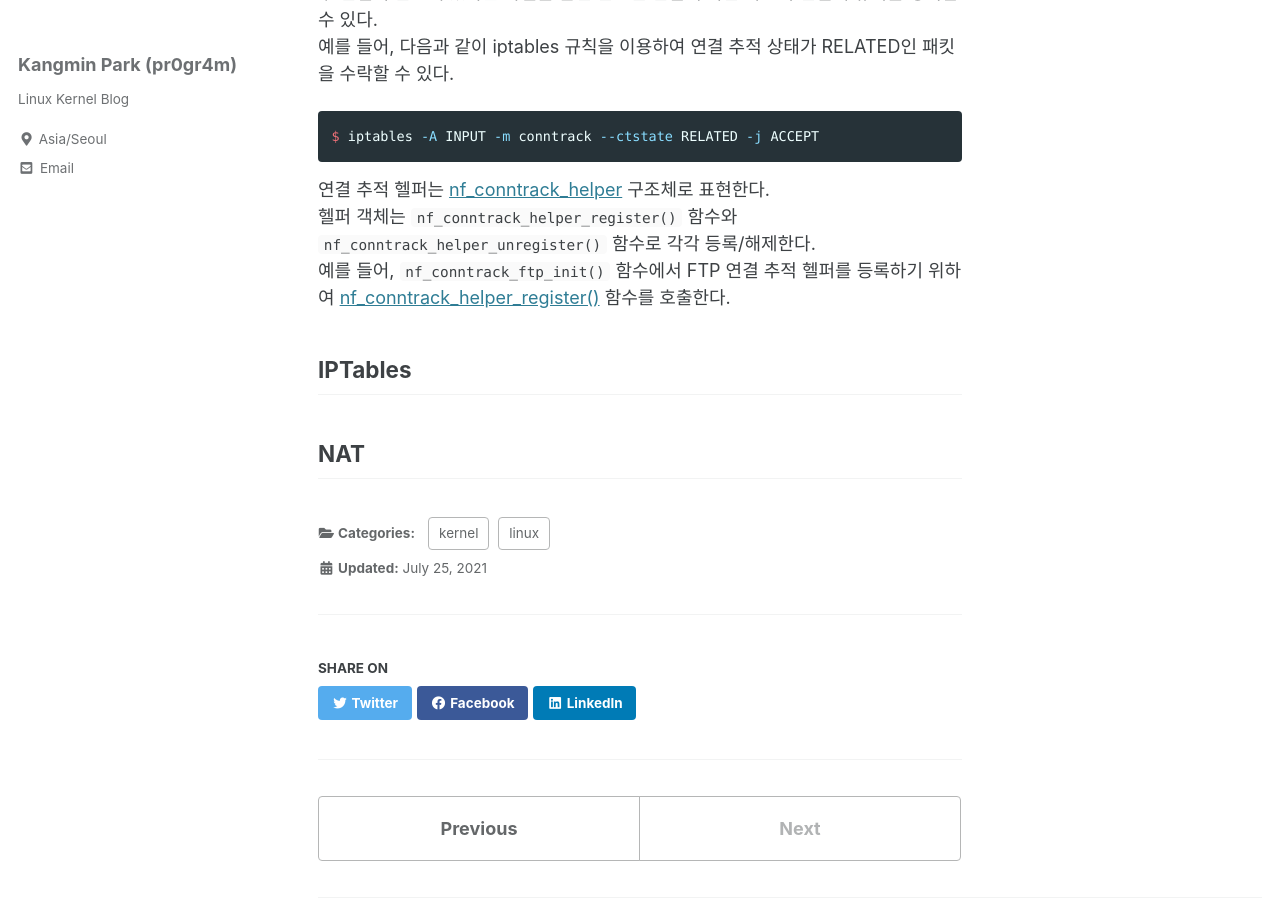
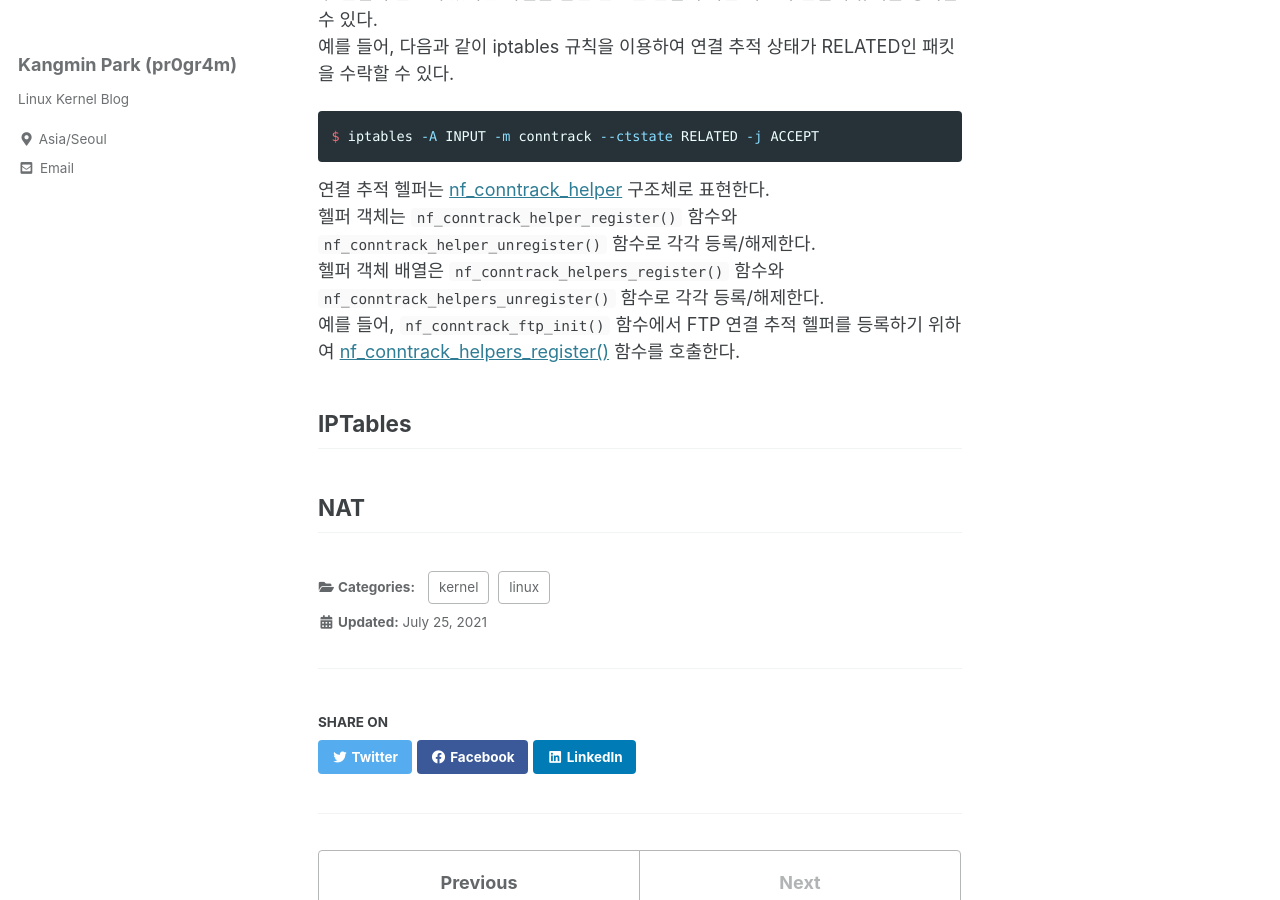
Before and after one commit to pr0gr4m/pr0gr4m.github.io, a Jekyll site: the page built from _posts/2021-07-25-netfilter.md, in a window 1280 px wide and 900 px high, scrolled down 10593 px. Built offline with Jekyll 4.4.1, drawn with Linux system fonts in a browser that asks for light colours; cached includes are drawn as plain includes.

Commit message:
Update Netfilter

````diff
--- a/_posts/2021-07-25-netfilter.md
+++ b/_posts/2021-07-25-netfilter.md
@@ -331,7 +331,8 @@ $ iptables -A INPUT -m conntrack --ctstate RELATED -j ACCEPT
 
 연결 추적 헬퍼는 [nf_conntrack_helper](https://elixir.bootlin.com/linux/latest/source/include/net/netfilter/nf_conntrack_helper.h#L32) 구조체로 표현한다.
 헬퍼 객체는 ```nf_conntrack_helper_register()``` 함수와 ```nf_conntrack_helper_unregister()``` 함수로 각각 등록/해제한다.
-예를 들어, ```nf_conntrack_ftp_init()``` 함수에서 FTP 연결 추적 헬퍼를 등록하기 위하여 [nf_conntrack_helper_register()](https://elixir.bootlin.com/linux/latest/source/net/netfilter/nf_conntrack_ftp.c#L631) 함수를 호출한다.
+헬퍼 객체 배열은 ```nf_conntrack_helpers_register()``` 함수와 ```nf_conntrack_helpers_unregister()``` 함수로 각각 등록/해제한다.
+예를 들어, ```nf_conntrack_ftp_init()``` 함수에서 FTP 연결 추적 헬퍼를 등록하기 위하여 [nf_conntrack_helpers_register()](https://elixir.bootlin.com/linux/latest/source/net/netfilter/nf_conntrack_ftp.c#L603) 함수를 호출한다.
 
 
 
````
